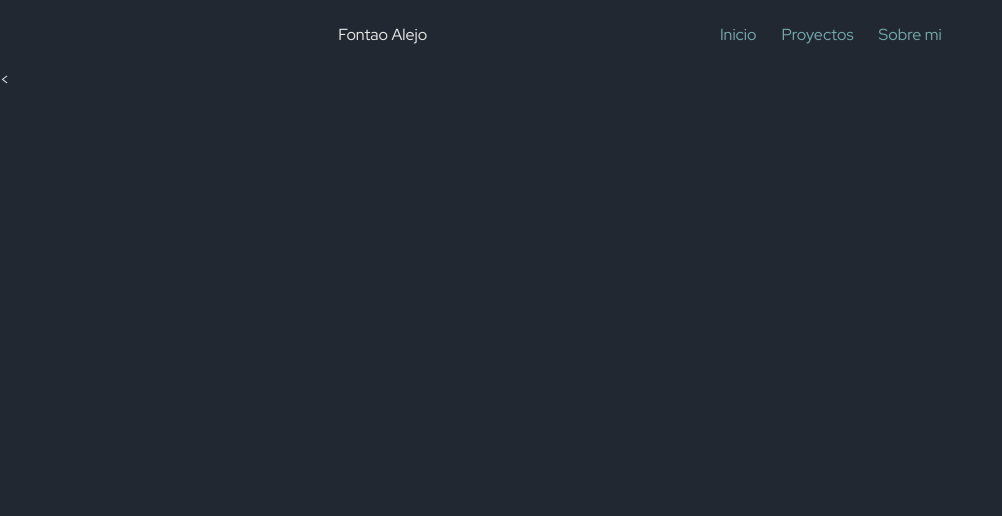
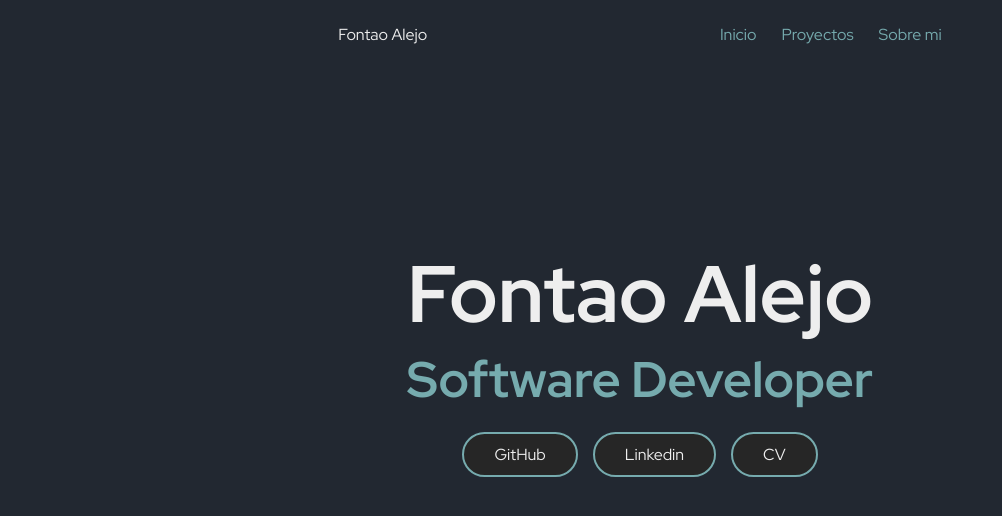
Before and after one commit to AleFontao/portfolioFontaoAlejo, an Angular app: page / in a window 1280 px wide. Shown: the top 516 px of the page, without its empty margins (0-1002 px from the left). Built offline with nearby package versions, Linux system fonts and the light colour scheme.

Commit message:
title and buttons

```diff
--- a/src/app/app.module.ts
+++ b/src/app/app.module.ts
@@ -5,12 +5,14 @@ import { AppRoutingModule } from './app-routing.module';
 import { AppComponent } from './app.component';
 import { NavBarComponent } from 'src/components/navBar/navBar.component';
 import { LandingPageComponent } from 'src/components/landing-page/landing-page.component';
+import { PresentationComponent } from 'src/components/presentation/presentation.component';
 
 @NgModule({
   declarations: [
     AppComponent,
     NavBarComponent,
-    LandingPageComponent
+    LandingPageComponent,
+    PresentationComponent
   ],
   imports: [
     BrowserModule,
--- a/src/components/landing-page/landing-page.component.html
+++ b/src/components/landing-page/landing-page.component.html
@@ -1 +1 @@
-<
+<app-presentation></app-presentation>
--- /dev/null
+++ b/src/components/presentation/presentation.component.html
@@ -0,0 +1,11 @@
+<section class="section-container">
+  <div class="presentation">
+    <h1>Fontao Alejo</h1>
+    <h2>Software Developer</h2>
+    <div class="presentation-links">
+        <a class="link-button" href="https://github.com/AleFontao">GitHub</a>
+        <a class="link-button" href="https://www.linkedin.com/in/alejo-fontao/">Linkedin</a>
+        <a class="link-button" href="https://www.linkedin.com/in/alejo-fontao/">CV</a>
+    </div>
+  </div>
+</section>
--- /dev/null
+++ b/src/components/presentation/presentation.component.scss
@@ -0,0 +1,33 @@
+.presentation {
+    display: flex;
+    flex-direction: column;
+    align-items: center;
+
+    h1 {
+        font-size: 80px;
+    }
+
+    h2 {
+        font-size: 50px;
+        color: var(--color-secondary);
+    }
+
+    .presentation-links {
+        display: flex;
+        flex-direction: row;
+        gap: 15px;
+        margin: 20px;
+        .link-button {
+            border: 2px solid var(--color-secondary);
+            padding: 10px 30px;
+            border-radius: 25px;
+            background-color: #262626;
+            transition: 1s;
+        }
+
+        .link-button:hover {
+            background: #3a3a3a;
+            transition: 1s;
+        }
+    }
+}
--- /dev/null
+++ b/src/components/presentation/presentation.component.ts
@@ -0,0 +1,15 @@
+import { Component, OnInit } from '@angular/core';
+
+@Component({
+  selector: 'app-presentation',
+  templateUrl: './presentation.component.html',
+  styleUrls: ['./presentation.component.scss']
+})
+export class PresentationComponent implements OnInit {
+
+  constructor() { }
+
+  ngOnInit() {
+  }
+
+}
--- a/src/styles.scss
+++ b/src/styles.scss
@@ -23,4 +23,17 @@ body {
     li{
         list-style-type: none;
     }
+
+    h1, h2{
+        margin: 0;
+    }
 }
+
+.section-container{
+    display: flex;
+    flex-direction: column;
+    align-items: center;
+    justify-content: center;
+    width: 100%;
+    height: 600px;
+}
```
Also changed, not shown: 1 other file (tests, documents, lock files or other folders).
